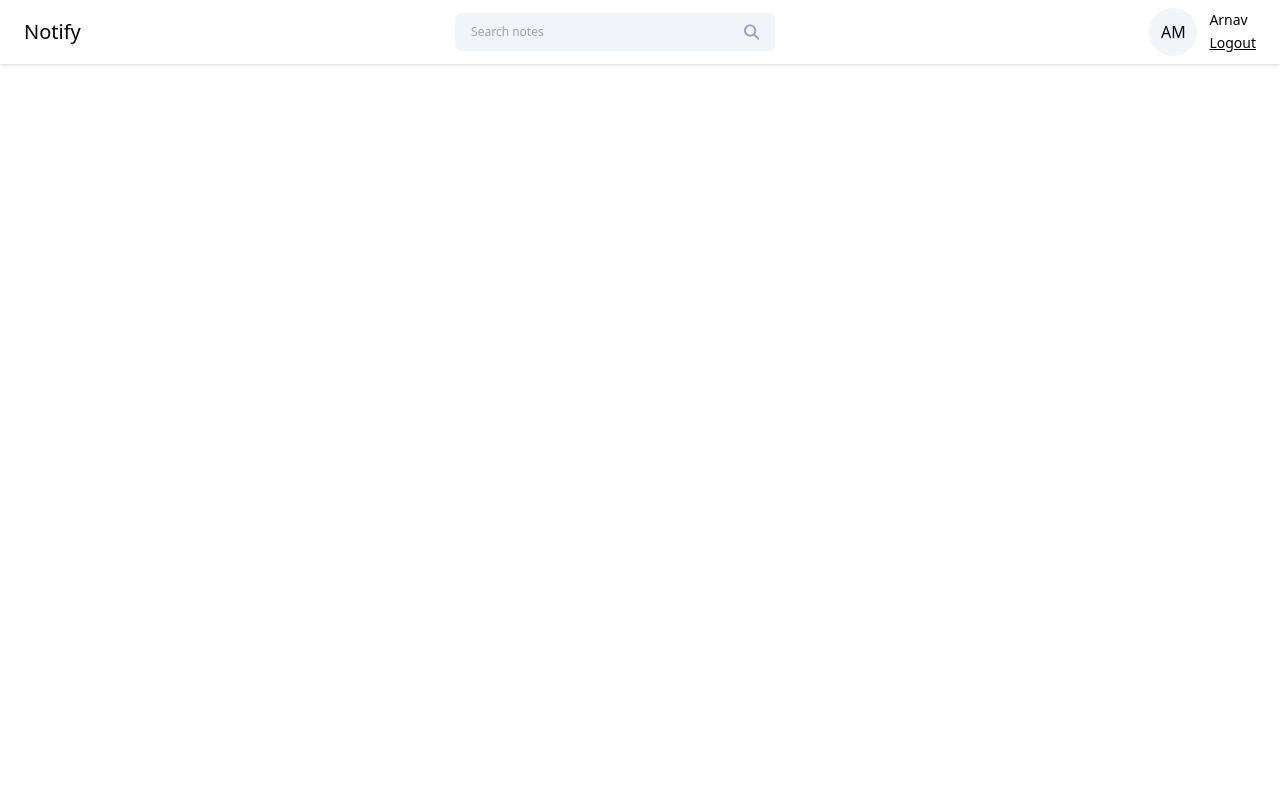
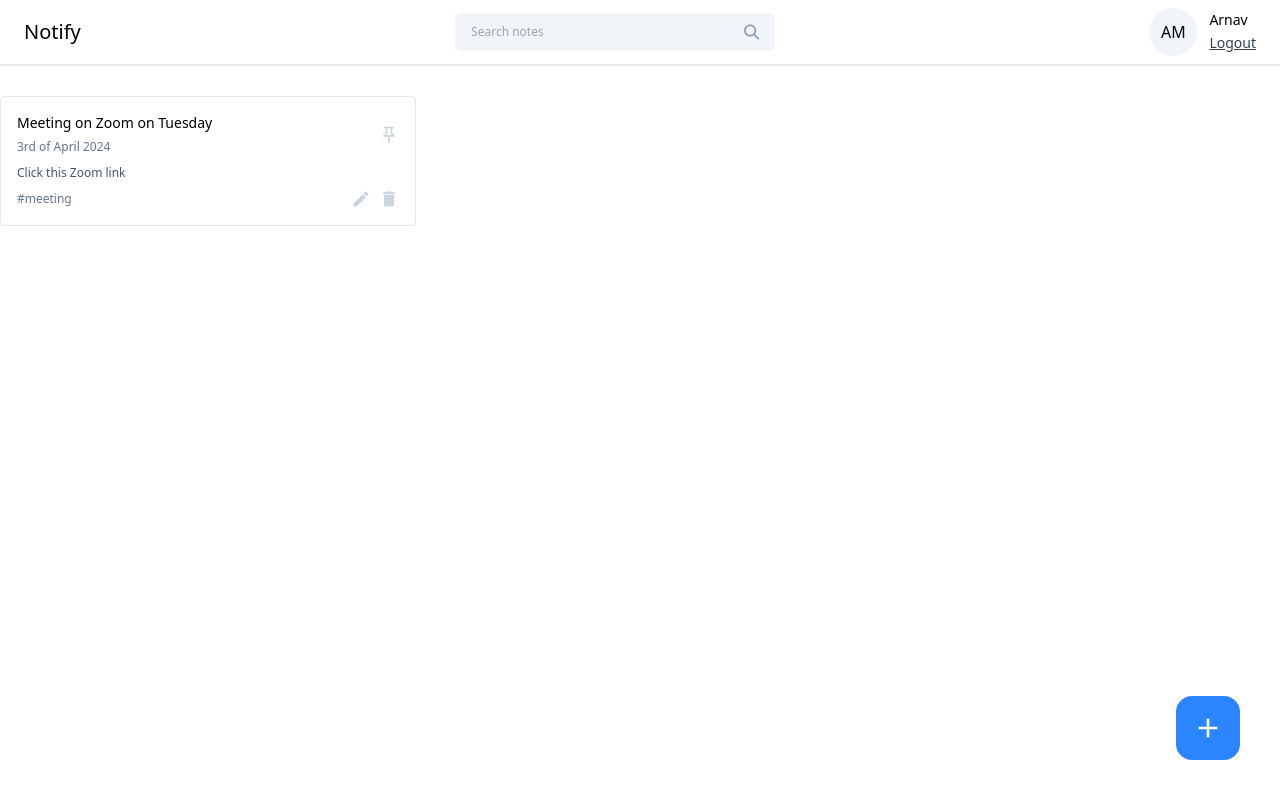
Before and after one commit to yangzhie/notify, a Next.js app: page / in a window 1280 px wide. Built offline with nearby package versions, Linux system fonts and the light colour scheme.

Commit message:
feature: added modal for creating note. added tags adding functionality for individual notes.

```diff
--- a/package.json
+++ b/package.json
@@ -9,10 +9,12 @@
     "lint": "next lint"
   },
   "dependencies": {
+    "@types/react-modal": "^3.16.3",
     "next": "14.2.10",
     "react": "^18",
     "react-dom": "^18",
-    "react-icons": "^5.3.0"
+    "react-icons": "^5.3.0",
+    "react-modal": "^3.16.1"
   },
   "devDependencies": {
     "@types/node": "^20",
--- a/src/app/page.tsx
+++ b/src/app/page.tsx
@@ -1,9 +1,71 @@
+"use client";
+
+import AddEditNotes from "@/components/AddEditNotes/AddEditNotes";
+import NoteCard from "@/components/Cards/NoteCard";
 import Navbar from "@/components/Navbar/Navbar";
+import { useState } from "react";
+import { MdAdd } from "react-icons/md";
+import Modal from "react-modal";
+
+interface OpenModalProps {
+  isShown: boolean;
+  type: "add" | "edit";
+  data: string | null;
+}
 
 export default function Home() {
+  const [openModal, setOpenModal] = useState<OpenModalProps>({
+    isShown: false,
+    type: "add",
+    data: null,
+  });
   return (
     <>
       <Navbar />
+
+      <div className="containter mx-auto">
+        <div className="grid grid-cols-3 gap-4 mt-8">
+          <NoteCard
+            title="Meeting on Zoom on Tuesday"
+            date="3rd of April 2024"
+            content="Click this Zoom link"
+            tags="#meeting"
+            isPinned={true}
+            onEdit={() => {}}
+            onDelete={() => {}}
+            onPinNote={() => {}}
+          />
+        </div>
+      </div>
+
+      <button
+        className="w-16 h-16 flex items-center justify-center rounded-2xl bg-primary hover:bg-blue-600 absolute right-10 bottom-10"
+        onClick={() => {
+          setOpenModal({ isShown: true, type: "add", data: null });
+        }}
+      >
+        <MdAdd className="text-[32px] text-white" />
+      </button>
+
+      <Modal
+        isOpen={openModal.isShown}
+        onRequestClose={() => {}}
+        style={{
+          overlay: {
+            backgroundColor: "rgba(0, 0, 0, 0.2)",
+          },
+        }}
+        contentLabel=""
+        className="w-[40%] max-h-3/4 bg-white rounded-md mx-auto mt-14 p-5 overflow-scroll"
+      >
+        <AddEditNotes
+          type={openModal.type}
+          noteData={openModal.data}
+          onClose={() =>
+            setOpenModal({ isShown: false, type: "add", data: null })
+          }
+        />
+      </Modal>
     </>
   );
 }
--- /dev/null
+++ b/src/components/AddEditNotes/AddEditNotes.tsx
@@ -0,0 +1,93 @@
+"use client";
+
+import React, { useState } from "react";
+import TagInput from "../Input/TagInput";
+import { MdClose, MdEditNote } from "react-icons/md";
+
+interface AddEditNotesProps {
+  noteData: string | null;
+  type: string;
+  onClose: () => void;
+}
+
+function AddEditNotes({ noteData, type, onClose }: AddEditNotesProps) {
+  const [title, setTitle] = useState<string>("");
+  const [content, setContent] = useState<string>("");
+  const [tags, setTags] = useState<string[]>([]);
+
+  const [error, setError] = useState<string | null>(null);
+
+  const addNewNote = async () => { };
+
+  const editNote = async () => {};
+
+  const handleAddNote = () => {
+    if (!title) {
+      setError("Please enter a title.");
+      return;
+    }
+
+    if (!content) {
+      setError("Please enter content.");
+      return;
+    }
+
+    setError("");
+
+    if (type === "edit") {
+      editNote()
+    } else {
+      addNewNote()
+    }
+  };
+  return (
+    <>
+      <div className="relative">
+        <button
+          className="w-10 h-10 rounded-full flex items-center justify-center absolute -top-3 -right-3 hover:bg-slate-50"
+          onClick={onClose}
+        >
+          <MdClose className="text-xl text-slate-400" />
+        </button>
+
+        <div className="flex flex-col gap-2">
+          <label className="text-xs text-slate-400">TITLE</label>
+          <input
+            type="text"
+            className="text-2xl text-slate-950 outline-none"
+            placeholder="Go gym at 5"
+            value={title}
+            onChange={({ target }) => setTitle(target.value)}
+          />
+        </div>
+
+        <div className="flex flex-col gap-2 mt-4">
+          <label className="text-xs text-slate-400">CONTENT</label>
+          <textarea
+            className="text-sm text-slate-950 outline-none bg-slate-50 p-2 rounded"
+            placeholder="Content"
+            rows={10}
+            value={content}
+            onChange={({ target }) => setContent(target.value)}
+          />
+        </div>
+
+        <div className="mt-3">
+          <label className="text-xs text-slate-400">TAGS</label>
+          <TagInput tags={tags} setTags={setTags} />
+        </div>
+
+        {error && <p className="text-red-500 text-xs pt-4">{error}</p>}
+
+        <button
+          className="w-full text-sm bg-primary text-white p-3 rounded my-1 hover:bg-blue-600 font-medium mt-5"
+          onClick={handleAddNote}
+        >
+          ADD
+        </button>
+      </div>
+    </>
+  );
+}
+
+export default AddEditNotes;
--- /dev/null
+++ b/src/components/Cards/NoteCard.tsx
@@ -0,0 +1,64 @@
+"use client";
+
+import React from "react";
+import { MdCreate, MdDelete, MdOutlinePushPin } from "react-icons/md";
+
+interface NoteCardProps {
+  title: string;
+  date: string;
+  content: string;
+  tags: string;
+  isPinned: boolean;
+  onEdit: () => void;
+  onDelete: () => void;
+  onPinNote: () => void;
+}
+
+function NoteCard({
+  title,
+  date,
+  content,
+  tags,
+  isPinned,
+  onEdit,
+  onDelete,
+  onPinNote,
+}: NoteCardProps) {
+  return (
+    <>
+      <div className="border rounded p-4 bg-white hover:shadow-xl transition-all ease-in-out">
+        <div className="flex items-center justify-between">
+          <div>
+            <h6 className="text-sm font-medium">{title}</h6>
+            <span className="text-xs text-slate-500">{date}</span>
+          </div>
+
+          <MdOutlinePushPin
+            className={`text-xl text-slate-300 cursor-pointer hover:text-primary
+                ${isPinned ? "text-primary" : "text-slate-300"}`}
+            onClick={onPinNote}
+          />
+        </div>
+        <p className="text-xs text-slate-600 mt-2">{content?.slice(0, 60)}</p>
+
+        <div className="flex items-center justify-between mt-2">
+          <div className="text-xs text-slate-500">{tags}</div>
+
+          <div className="flex items-center gap-2">
+            <MdCreate
+              className="text-xl text-slate-300 cursor-pointer hover:text-green-600"
+              onClick={onEdit}
+            />
+
+            <MdDelete
+              className="text-xl text-slate-300 cursor-pointer hover:text-red-500"
+              onClick={onDelete}
+            />
+          </div>
+        </div>
+      </div>
+    </>
+  );
+}
+
+export default NoteCard;
--- a/src/components/Cards/ProfileInfo.tsx
+++ b/src/components/Cards/ProfileInfo.tsx
@@ -17,7 +17,7 @@ function ProfileInfo({ onLogout }: ProfileInfoProps) {
           <p className="text-sm font-medium">Arnav</p>
 
           <button
-            className="text-sm t ext-slate-700 underline"
+            className="text-sm text-slate-700 underline"
             onClick={onLogout}
           >
             Logout
--- /dev/null
+++ b/src/components/Input/TagInput.tsx
@@ -0,0 +1,81 @@
+"use client";
+
+import React, { useState } from "react";
+import { MdAdd, MdClose } from "react-icons/md";
+
+interface TagInputProps {
+  tags: string[];
+  setTags: React.Dispatch<React.SetStateAction<string[]>>;
+}
+
+function TagInput({ tags, setTags }: TagInputProps) {
+  const [inputValue, setInputValue] = useState<string>("");
+
+  const handleInputChange = (e: React.ChangeEvent<HTMLInputElement>) => {
+    setInputValue(e.target.value);
+  };
+
+  const addNewTag = () => {
+    if (inputValue.trim() !== "") {
+      setTags([...tags, inputValue.trim()]);
+      setInputValue("");
+    }
+  };
+
+  const handleKeyDown = (e: React.KeyboardEvent<HTMLInputElement>) => {
+    if (e.key === "Enter") {
+      addNewTag();
+    }
+  };
+
+  const handleRemoveTag = (tagToRemove: string) => {
+    setTags(tags.filter((tag) => tag !== tagToRemove));
+  };
+  return (
+    <>
+      <div>
+        {tags?.length > 0 && (
+          <div className="flex items-center gap-2 flex-wrap mt-2">
+            {tags.map((tag, index) => {
+              return (
+                <span
+                  key={index}
+                  className="flex items-center gap-2 text-sm text-slate-900 bg-slate-100 px-3 py-1 rounded"
+                >
+                  # {tag}
+                  <button
+                    onClick={() => {
+                      handleRemoveTag(tag);
+                    }}
+                  >
+                    <MdClose />
+                  </button>
+                </span>
+              );
+            })}
+          </div>
+        )}
+
+        <div className="flex items-center gap-4 mt-3">
+          <input
+            type="text"
+            value={inputValue}
+            className="te xt-sm bg-transparent border px-3 py-2 rounded outline-none"
+            placeholder="Add tags"
+            onChange={handleInputChange}
+            onKeyDown={handleKeyDown}
+          />
+
+          <button
+            className="w-8 h-8 flex items-center justify-center rounded border border-blue-700 hover:bg-blue-700"
+            onClick={() => addNewTag()}
+          >
+            <MdAdd className="text-2xl text-blue-200 hover:text-white" />
+          </button>
+        </div>
+      </div>
+    </>
+  );
+}
+
+export default TagInput;
```
Also changed, not shown: 1 other file (tests, documents, lock files or other folders).
